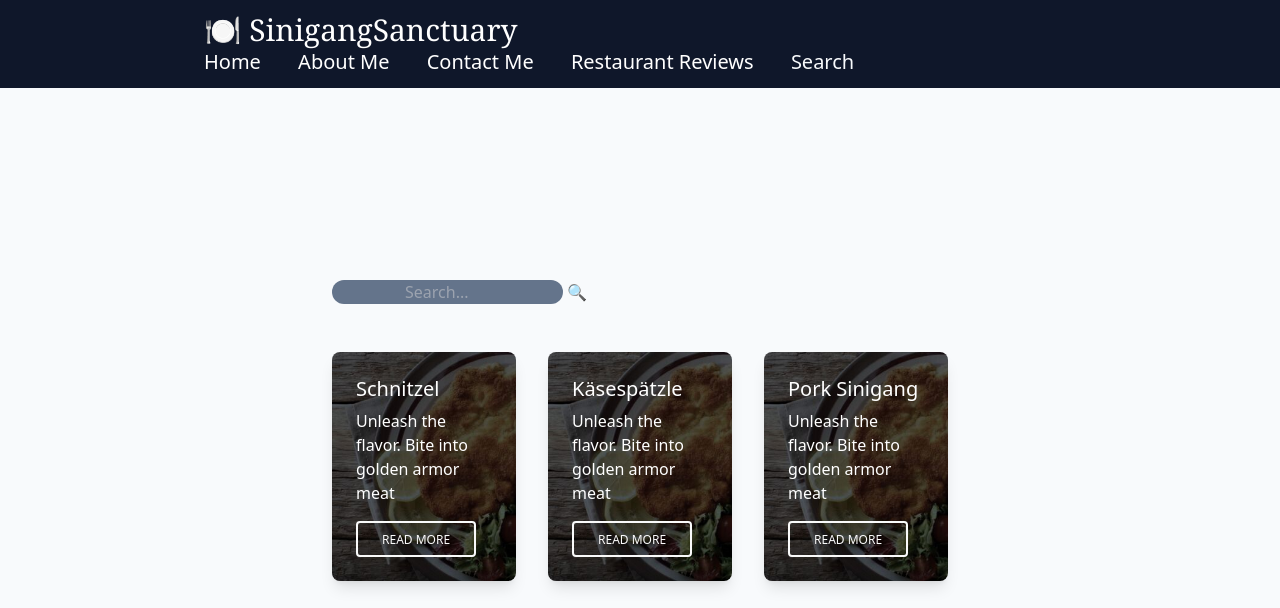
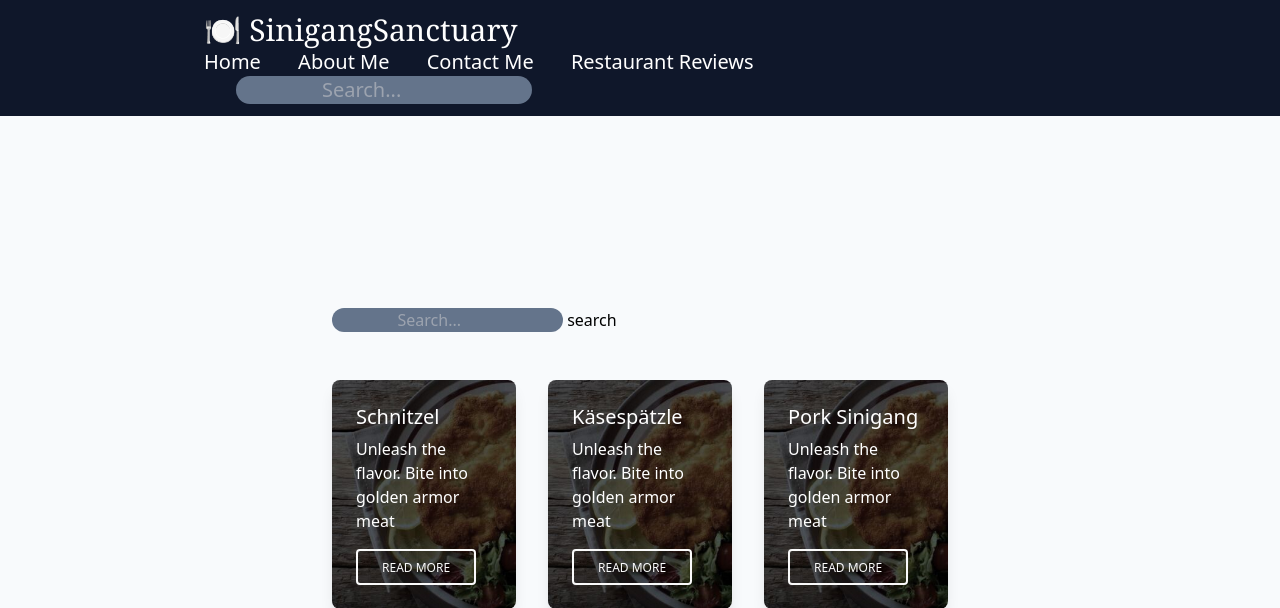
Before and after one commit to Meiroudii/sinigang-sanctuary, a Flask app: page /search in a window 1280 px wide. Shown: the top 608 px of the page. Run offline with Flask 3, Linux system fonts and the light colour scheme; style sheets or scripts are compiled from the project's sources; some libraries are stand-ins or nearby versions.

Commit message:
Rework searchbar v2

```diff
--- a/templates/base.html
+++ b/templates/base.html
@@ -37,13 +37,22 @@
                 <a href="/about" class="hover:opacity-90">About Me</a>
                 <a href="#contact" class="hover:opacity-90">Contact Me</a>
                 <a href="/restaurant-reviews" class="hover:opacity-90">Restaurant Reviews</a>
-                <button class="rounded-full text-slate-50 text-center m-auto"><a href="/search" >Search</a></button>
+                <input list="food" id="searchBar" class="bg-slate-500 text-center text-slate-50 m-auto rounded-full" type="search" name="search" placeholder="Search..." />
+                <datalist id="food">
+                    <option value="PorkSinigang">
+                    <option value="Schnitzel">
+                    <option value="kaesespaetzle">
+                </datalist>
+                <button id="showSearchBar" type="submit"></button>
             </nav>
         </div>
     </section>
     <!-- Mobile Nav bar -->
     <section id="mobile-menu" class="absolute top-68 bg-black w-full text-3xl flex-col justify-center origin-top animate-open-menu hidden">
         <nav class="flex flex-col min-h-screen items-center py-8 font-serif" aria-label="mobile">
+            <a href="/search" class="w-full text-center py-5 hover:opacity-90">
+                Search
+            </a>
             <a href="/" class="w-full text-center py-5 hover:opacity-90">
                 Home
             </a>
--- a/templates/search.html
+++ b/templates/search.html
@@ -5,13 +5,13 @@
         id="search"
         class="flex flex-col-reverse justify-center sm:flex-row p-6 items-center gap-8 mb-12 scroll-mt-40 widescreen:section-min-height tallscreen:section-min-height">
         <article class="sm:w-1/2">
-                <input list="food" id="searchBar" class="bg-slate-500 text-center text-slate-50 m-auto rounded-full" type="text" name="search" placeholder="Search..." />
+                <input list="food" id="searchBar" class="bg-slate-500 text-center text-slate-50 m-auto rounded-full" type="search" name="search" placeholder="Search..." />
                 <datalist id="food">
                     <option value="PorkSinigang">
                     <option value="Schnitzel">
                     <option value="kaesespaetzle">
                 </datalist>
-                <button id="showSearchBar" type="submit">🔍</button>
+                <button id="showSearchBar" type="submit">search</button>
         <ul class="list-none mx-auto my-12 flex flex-col sm:flex-row items-center gap-8">
                 {% for food in foods %}
                     <div class="block max-w-sm rounded-lg bg-white bg-cover p-6 shadow-lg dark:bg-neutral-700" style="background-image: url(&quot;../static/assets/images/schnitzel-dark.jpg&quot;);">
```
